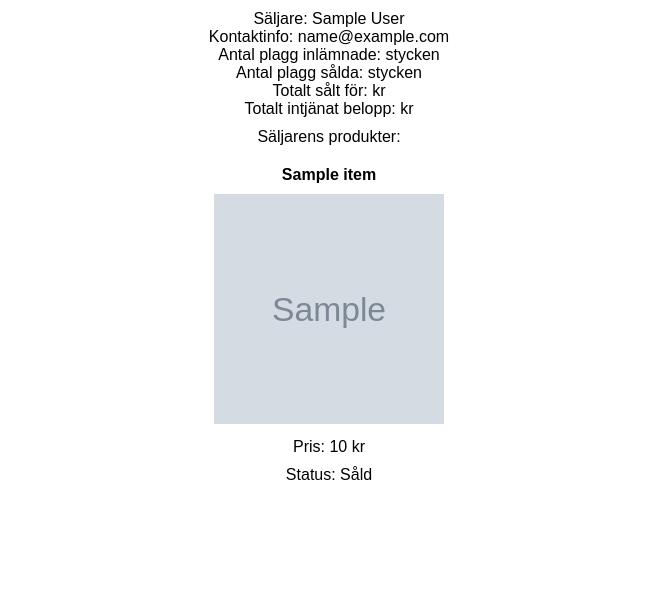
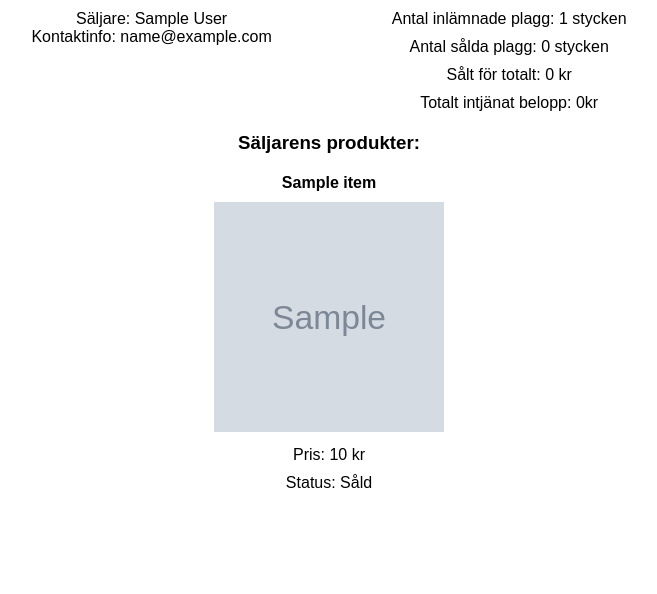
Before and after one commit to sarasandahl/secondsphere, a PHP site: page /single-user.php?post=1 in a window 1280 px wide. Shown: the part 300-894 px from the top of the page, without its empty margins (311-968 px from the left). Run offline with PHP 8.4, Linux system fonts and the light colour scheme; tables that the repository leaves empty or names only in its code hold one stand-in row (values such as "Sample post"); grey boxes marked "Sample" are stand-in pictures.

Commit message:
en massa småfix och försöker lösa köp-knapp

```diff
--- a/classes/models/items-model.php
+++ b/classes/models/items-model.php
@@ -57,15 +57,10 @@ class ItemsModel extends DB {
     }
 
     //uppdatera vara till såld
-    function uptadeItemToSold($sold) {
-        $query = "UPDATE items SET sold = TRUE WHERE sold = FALSE AND (id) = (?)";
+    function uptadeItemToSold() {
+        $query = "UPDATE items SET sold = 1 WHERE id = 3";//hårdkodad
         $stmt = $this->pdo->prepare($query);
-        $update->bind_param('i', $sold);
-        $update->execute($sold);
-        return $update->affected_rows;
-        if(0) {
-            echo 'Finns i lager';
-        } else {
-            echo 'Såld';}
+        $stmt->execute();
+        return $stmt->affected_rows;
     }
 }
--- a/classes/views/forms/buy-button.php
+++ b/classes/views/forms/buy-button.php
@@ -1,3 +1,4 @@
-<form action="form-handlers/buy-button-handler.php" method="put">
+<form action="form-handlers/buy-button-handler.php" method="post"> <!-- går ej att göra put för update? mådste post?-->
+    <input hidden="true" type="text" name="sold" id="sold"><br> <!-- måste jag ha formulär fast ej formulär går det göra snyggare? -->
     <button type="submit">KÖP</button>
 </form>
--- a/classes/views/single-item-view.php
+++ b/classes/views/single-item-view.php
@@ -1,11 +1,12 @@
 <?php
 
+//renderar en bild genom länken och skriver ut den information jag vill åt med tillhörande information om säljare samt varans kvalité
 class SingleItemView {
 
     public function renderSingleItem($item):void {
         echo "<p>
+            <img src='{$item['image']}' alt='image' style='float:left;height='600px; ><br>
             {$item['product_name']}<br>
-            <img src='{$item['image']}' alt='image' height='600px'><br>
             Märke: {$item['brand']},<br>
             Beskrivning: {$item['description']},<br>
             Storlek: {$item['size']},<br>
--- a/classes/views/single-user-view.php
+++ b/classes/views/single-user-view.php
@@ -1,14 +1,39 @@
 <?php
 
+//renderar delar av sidan på enskild säljare. Med information om säljare samt information om statistiken kring säljarens varor
 class SingleUserView {
 
+    //funktionen rendera säljarens kontaktuppgifter från users-tabellen
     public function renderSingleUser($user):void {
+
         echo "<p> Säljare: {$user['first_name']} {$user['last_name']}<br>
         Kontaktinfo: {$user['email']}<br>
-        Antal plagg inlämnade: stycken<br>
-        Antal plagg sålda: stycken<br>
-        Totalt sålt för: kr<br>
-        Totalt intjänat belopp: kr<br>
         </p>";
     }
+
+    //funktionen tar statistik kring säljarens varor efter en ihopkoppling av tabellerna. Ska denna ligga i egen view?
+    public function renderUserStats(array $items):void {
+
+        $amountOfItems = count($items); //räknar antalet produkter totalt
+
+        $sold = array_filter($items, fn($item) => $item['sold'] == "1"); //filtrerar på vilka varor som är sålda(1) i tabellen och tar bara med dem, räknas ut i outputen
+
+        $total = 0; //säger att totalen för summan ska börja räkna på 0
+
+        foreach($sold as $item) { //loopar igenom listan på tabellen priser(price) och slår ihop det med $total för att fåp ut totalen
+            $total += $item['price'];
+        }
+
+        $earnedAmount = $total * 0.7; //drar av 30% på totala beloppet, vilket är företagets "arvode"
+
+        ?>
+
+        <div>
+        <p>Antal inlämnade plagg: <?= $amountOfItems; ?> stycken</p>
+        <p>Antal sålda plagg: <?= count($sold); ?> stycken</p>
+        <p>Sålt för totalt: <?= $total; ?> kr</p>
+        <p>Totalt intjänat belopp: <?=  $earnedAmount; ?>kr</p>
+        </div>
+        <?php
+    }
 }
--- a/classes/views/users-item-view.php
+++ b/classes/views/users-item-view.php
@@ -1,5 +1,6 @@
 <?php
 
+//Kör igenom och skriver ut varor på en säljare och en hämtat på id:et. Kör en each för att fånga upp om det ej finns varor. Är det snyggt att köra på product_name? Finns ej user.id för då hittar den ej användar:idet
 class UsersItemView {
     public function renderSingleUsersItems(array $items):void {
             //om vara finns gör det här...
@@ -17,8 +18,8 @@ class UsersItemView {
                     echo 'Såld';
                 };?></p>
             </div>
-            <?php } else { //om varas inte finns visa ingenting alt: "Den här säljaren har inga varor"
-                echo "Finns inga varor till försäljning";
+            <?php } else {
+                echo "Denna säljare har inte lagt upp några varor till försäljning";
             }
         }
     }
--- a/classes/views/users-view.php
+++ b/classes/views/users-view.php
@@ -1,10 +1,11 @@
 <?php
 
+//renderar alla användare i en lista genom loop.
 class UsersView {
 
     public function renderAllUsersAsList(array $users):void {
         echo "<ul>";
-        foreach($users as $user){
+        foreach($users as $user){ //gör en post på tillhörande id:et i en länk så man kan gå in på en säljare
             echo "<a href='single-user.php?post=".$user['id']."'><li>{$user['last_name']}, {$user['first_name']}</li></a>";
         }
         echo "</ul>";
--- a/single-user.php
+++ b/single-user.php
@@ -21,20 +21,25 @@ $id = $_GET['post'];
 
 include 'partials/header.php';
 
-// våran apps vyer här om book-tabellen!
-$singleUserView->renderSingleUser($itemsModel->getUserWithItem($id));
+// våran apps vyer här!
+
 ?>
 
-<p>Säljarens produkter:<p>
+<div class="single-user-container">
+    <div class="user-information">
+        <?php $singleUserView->renderSingleUser($itemsModel->getUserWithItem($id)); ?>
+    </div>
 
+    <div class="user-statistics">
+        <?php $singleUserView->renderUserStats($itemsModel->getItemsFromUser($id)); ?>
+    </div>
+</div>
+
+<h3>Säljarens produkter:</h3>
 <div class="user-products-container">
+    <?php $userItemsView->renderSingleUsersItems($itemsModel->getItemsFromUser($id)); ?>
+</div>
 
 <?php
 
-$userItemsView->renderSingleUsersItems($itemsModel->getItemsFromUser($id));
-?>
-
-</div>
-<?php
-
 include 'partials/footer.php';
--- a/style/style.css
+++ b/style/style.css
@@ -10,13 +10,13 @@ body {
     color: black;
 }
 
-h1 , h2, h3 {
+h1 , h2 {
     margin: 10px;
     color: hotpink;
     text-shadow: 1px 1px 2px black;;
 }
 
-h4, p, a, ul, button, form {
+h4, h3, p, a, ul, button, form {
     margin: 10px;
     color: black;
 }
@@ -60,9 +60,27 @@ img {
     padding: 50px;
 }
 
+.items-container {
+    display: flex;
+    flex-direction: row;
+    justify-content: center;
+    gap: 100px;
+}
+
 .new-item-container {
     border-style: solid;
     padding: 50px;
+}
+
+.single-item-container {
+    float: left;
+}
+
+.single-user-container {
+    display: flex;
+    flex-direction: row;
+    justify-content: center;
+    gap: 100px;
 }
 
 .user-products-container {
```
Also changed, not shown: classes/views/items-view.php (+6 -4 lines), form-handlers/buy-button-handler.php (+5 -4 lines), items.php (+9 -10 lines), single-item.php (+6 -1 lines), README.md.
